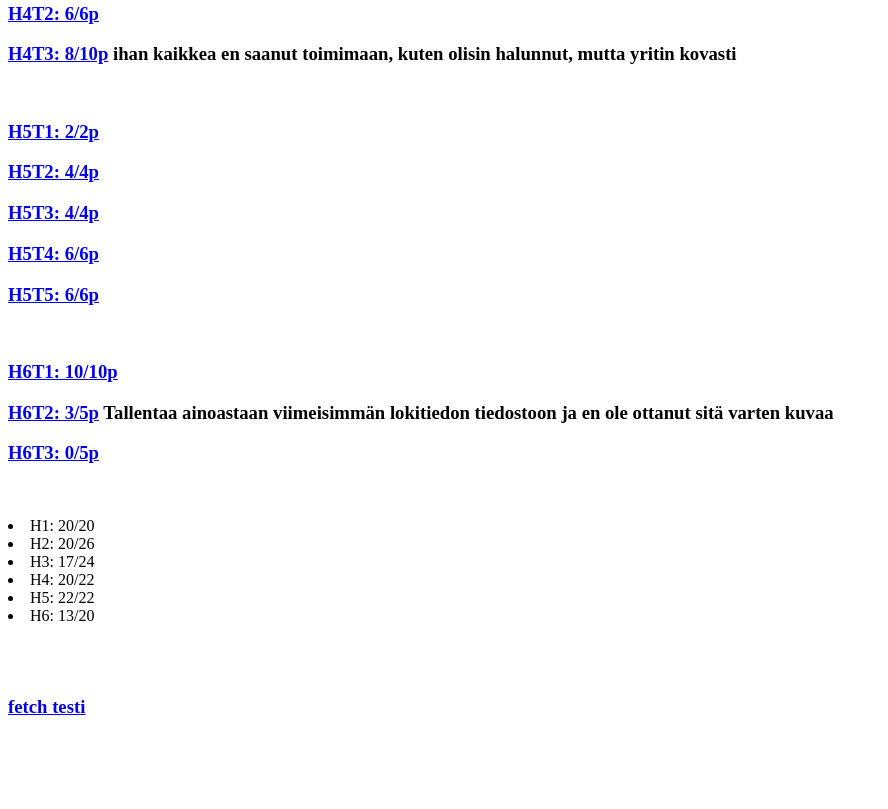
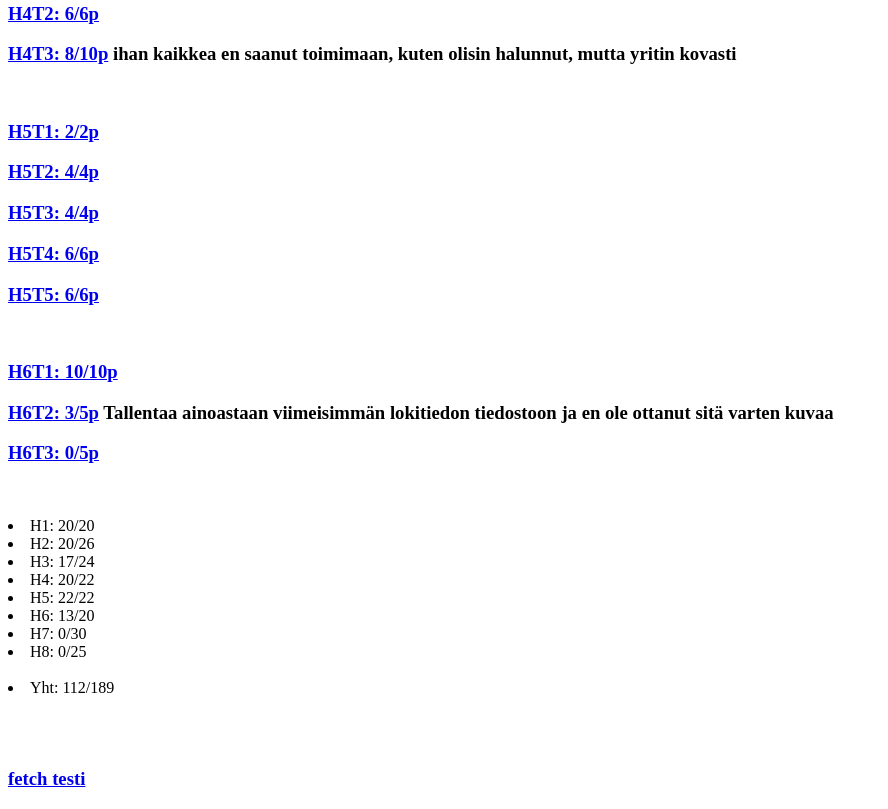
Before and after one commit to ukko1998/N2914Fullstack, a plain HTML site: page index.html in a window 1280 px wide. Shown: the part 1116-1925 px from the top of the page, without its empty margins (0-888 px from the left). Before the commit the page ends 1853 px from the top, so only its background shows below. Drawn offline with Linux system fonts and the light colour scheme.

Commit message:
Update index.html

```diff
--- a/index.html
+++ b/index.html
@@ -1,7 +1,7 @@
 <!DOCTYPE html>
 <html>
   <head>
-    <!--päivämäärä: 1.9.2022, viimeisin muokkaus 29.9.2022-->
+    <!--päivämäärä: 1.9.2022, viimeisin muokkaus 9.10.2022-->
     <meta charset="UTF-8"> <!--jotta näkyy ä ja ö kirjaimet oikein-->
 
     <!--linkki päiväkirjaan-->
@@ -56,6 +56,10 @@
           <li>H4: 20/22</li>
           <li>H5: 22/22</li>
           <li>H6: 13/20</li>
+          <li>H7: 0/30</li>
+          <li>H8: 0/25</li>
+          <br>
+          <li>Yht: 112/189</li>
       </p>
     <br>
     <br>
```
